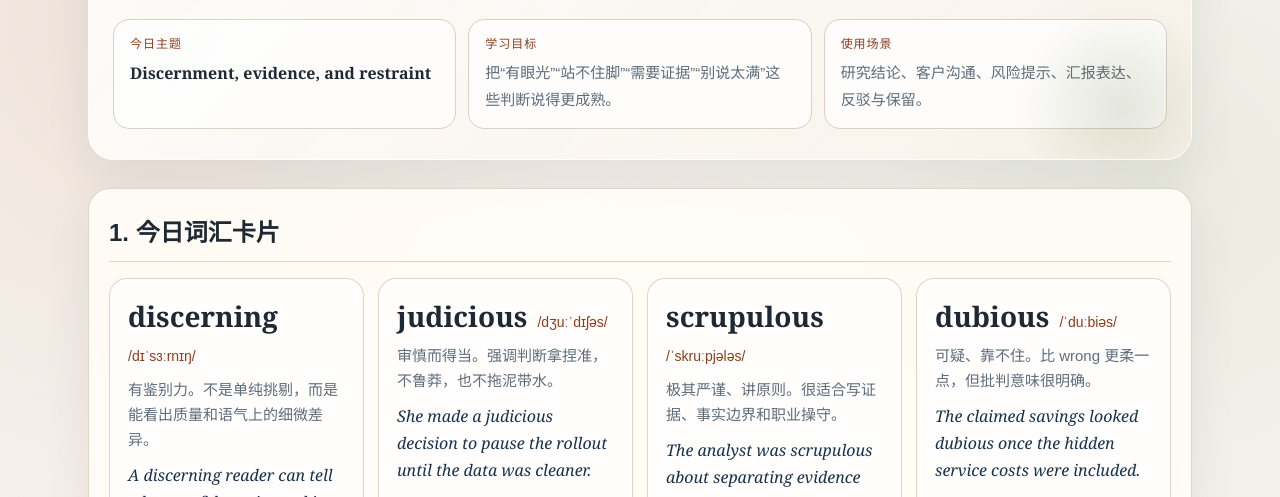
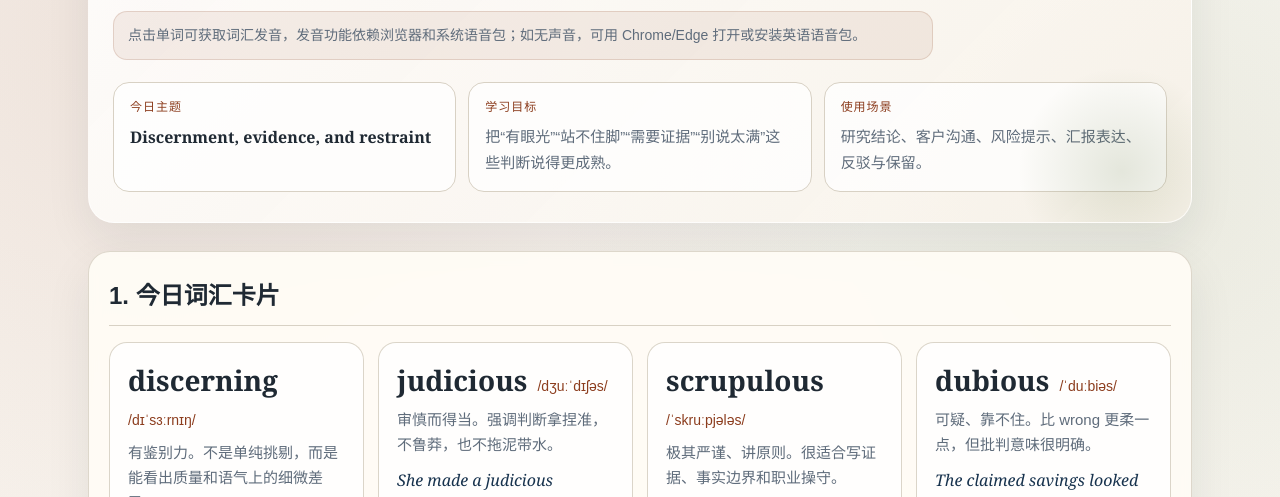
Before and after one commit to molixinxin/daily-english-public, a plain HTML site: page daily-english/pages/2026-06-24.html in a window 1280 px wide. Shown: the part 301-798 px from the top of the page. Drawn offline with Linux system fonts and the light colour scheme.

Commit message:
Add pronunciation note near page header

```diff
--- a/daily-english/pages/2026-06-24.html
+++ b/daily-english/pages/2026-06-24.html
@@ -90,6 +90,17 @@
       max-width: 780px;
       color: var(--muted);
       font-size: 18px;
+    }
+    .usage-note {
+      margin-top: 14px;
+      max-width: 820px;
+      padding: 12px 14px;
+      border-radius: 14px;
+      border: 1px solid rgba(140, 61, 30, 0.16);
+      background: rgba(140, 61, 30, 0.08);
+      color: var(--muted);
+      font-size: 14px;
+      font-family: var(--zh);
     }
     .meta {
       display: grid;
@@ -274,6 +285,7 @@
       <div class="date">Daily Advanced English | 2026-06-24</div>
       <h1>Judgment And Credibility</h1>
       <p class="lead">今天练的不是单纯“分析能力”，而是更实用的判断语言：什么站得住，什么可疑，哪里需要保留，什么会削弱可信度。适合写观点、会上发言、方案判断和正式评论。</p>
+      <p class="usage-note">点击单词可获取词汇发音，发音功能依赖浏览器和系统语音包；如无声音，可用 Chrome/Edge 打开或安装英语语音包。</p>
       <div class="meta">
         <div class="meta-card"><span class="label">今日主题</span><strong>Discernment, evidence, and restraint</strong></div>
         <div class="meta-card"><span class="label">学习目标</span><span class="cn">把“有眼光”“站不住脚”“需要证据”“别说太满”这些判断说得更成熟。</span></div>
```
Also changed, not shown: daily-english/public/2026-06-24.html (+12 -0 lines).
